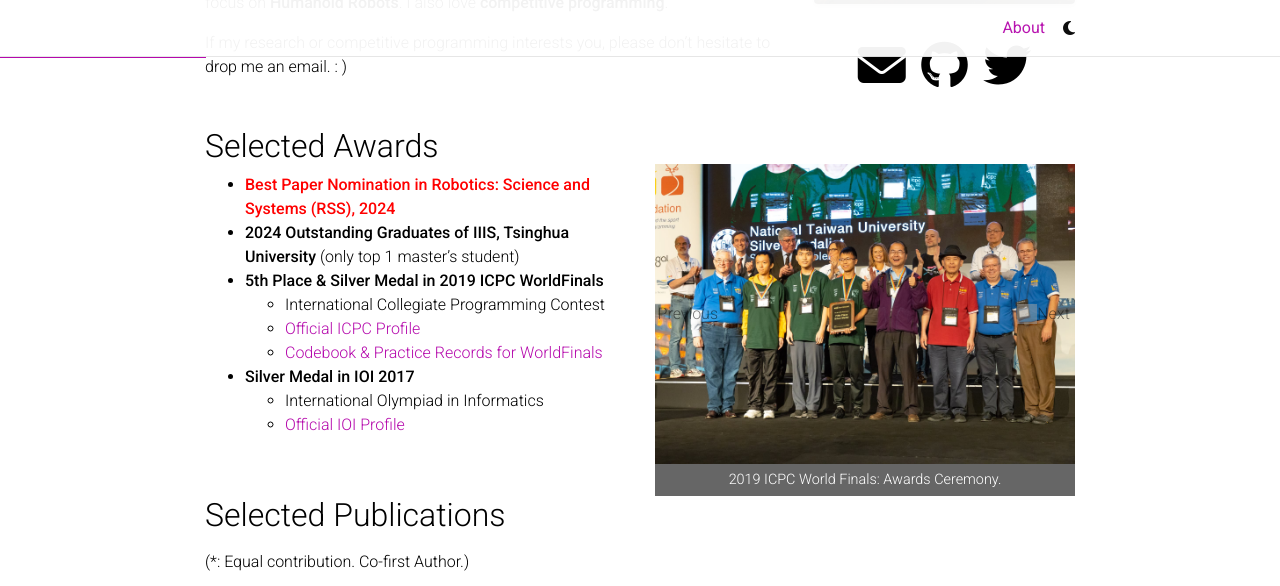
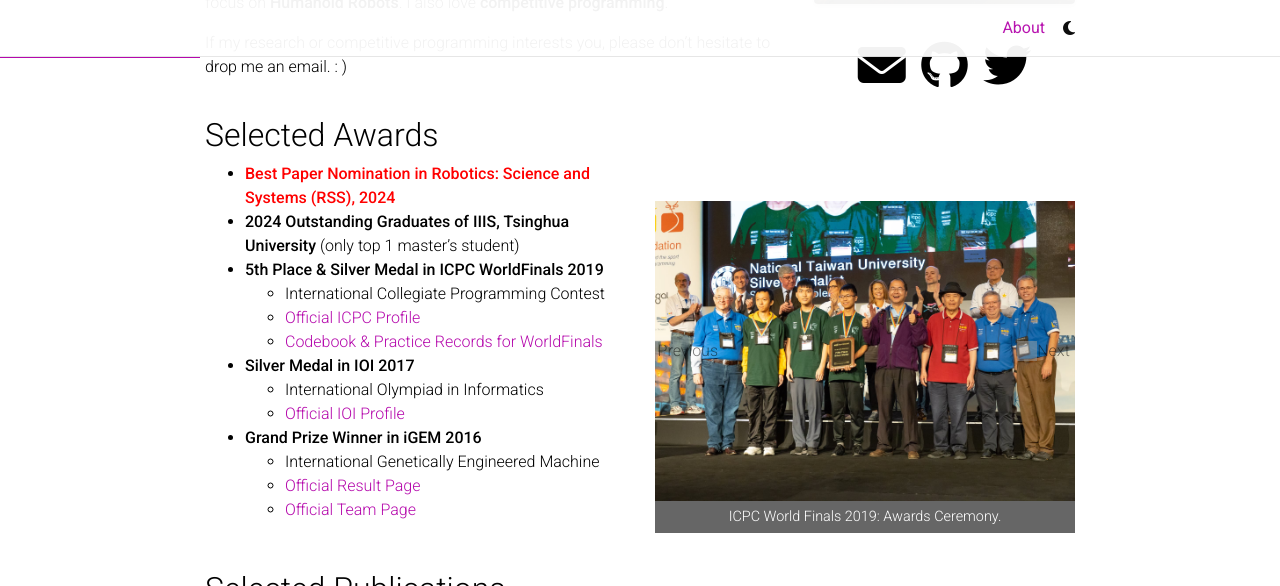
Before and after one commit to wangyenjen/wangyenjen.github.io, a Jekyll site: the page built from _pages/about.md, in a window 1280 px wide and 900 px high, scrolled down 426 px, cut to the strip 0-586 px from the top of the window. Built offline with Jekyll 4.4.1, drawn with Linux system fonts in a browser that asks for light colours; comment, search, counter and statistics services are not loaded; a style sheet for code colours, icons or effects is not loaded; grey boxes are pictures that could not be loaded.

Commit message:
Update awards.

```diff
--- a/_includes/awards.html
+++ b/_includes/awards.html
@@ -10,7 +10,7 @@
                     <strong>2024 Outstanding Graduates of IIIS, Tsinghua University</strong> (only top 1 master’s student)
                 </li>
                 <li>
-                    <strong>5th Place & Silver Medal in 2019 ICPC WorldFinals</strong>
+                    <strong>5th Place & Silver Medal in ICPC WorldFinals 2019</strong>
                     <ul>
                         <li>International Collegiate Programming Contest</li>
                         <li><a href="https://icpc.global/ICPCID/T77LTO4ML5Q7" target="_blank">Official ICPC Profile</a></li>
@@ -24,14 +24,14 @@
                         <li><a href="http://stats.ioinformatics.org/people/6374" target="_blank">Official IOI Profile</a></li>
                     </ul>
                 </li>
-                <!-- <li>
-                    <strong>Grand Prize Winner in 2016 International Genetically Engineered Machine (iGEM)</strong>
+                <li>
+                    <strong>Grand Prize Winner in iGEM 2016</strong>
                     <ul>
-                        <li>Team member in HSiTAIWAN, which is the best high school team in 2016.</li>
+                        <li>International Genetically Engineered Machine</li>
                         <li><a href="https://2016.igem.org/Results" target="_blank">Official Result Page</a></li>
                         <li><a href="https://2016.igem.org/Team:HSiTAIWAN/TeamMembers" target="_blank">Official Team Page</a></li>
                     </ul>
-                </li> -->
+                </li>
             </ul>
     </div>
 
@@ -54,7 +54,7 @@
                         <style media="(prefers-color-scheme: dark)">
                             #awardCarousel .carousel-inner div[style*='rgba(0, 0, 0, 0.6)'] { background-color: rgba(255, 255, 255, 0.6); color: black; }
                         </style>
-                        2019 ICPC World Finals: Awards Ceremony.
+                        ICPC World Finals 2019: Awards Ceremony.
                     </div>
                 </div>
                 <div class="carousel-item">
@@ -63,7 +63,7 @@
                         <style media="(prefers-color-scheme: dark)">
                             #awardCarousel .carousel-inner div[style*='rgba(0, 0, 0, 0.6)'] { background-color: rgba(255, 255, 255, 0.6); color: black; }
                         </style>
-                        2017 IOI: Awards Ceremony.
+                        IOI 2017: Awards Ceremony.
                     </div>
                 </div>
                 <div class="carousel-item">
@@ -72,7 +72,7 @@
                         <style media="(prefers-color-scheme: dark)">
                             #awardCarousel .carousel-inner div[style*='rgba(0, 0, 0, 0.6)'] { background-color: rgba(255, 255, 255, 0.6); color: black; }
                         </style>
-                        2019 ICPC World Finals: National Taiwan U.
+                        ICPC World Finals 2019: National Taiwan U.
                     </div>
                 </div>
                 <div class="carousel-item">
@@ -81,7 +81,7 @@
                         <style media="(prefers-color-scheme: dark)">
                             #awardCarousel .carousel-inner div[style*='rgba(0, 0, 0, 0.6)'] { background-color: rgba(255, 255, 255, 0.6); color: black; }
                         </style>
-                        2017 IOI: City Tour in Iran.
+                        IOI 2017: City Tour in Iran.
                     </div>
                 </div>
                 <!-- ... Add more items as needed ... -->
```
